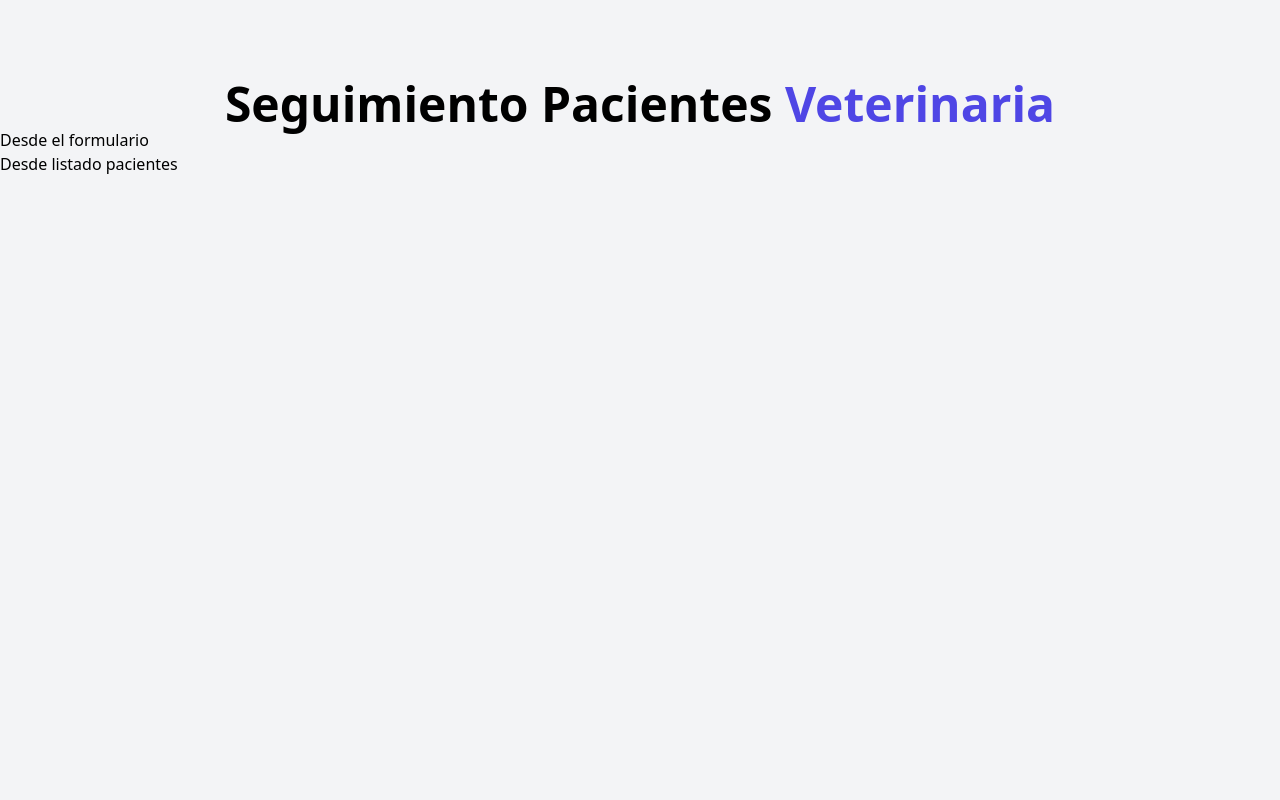
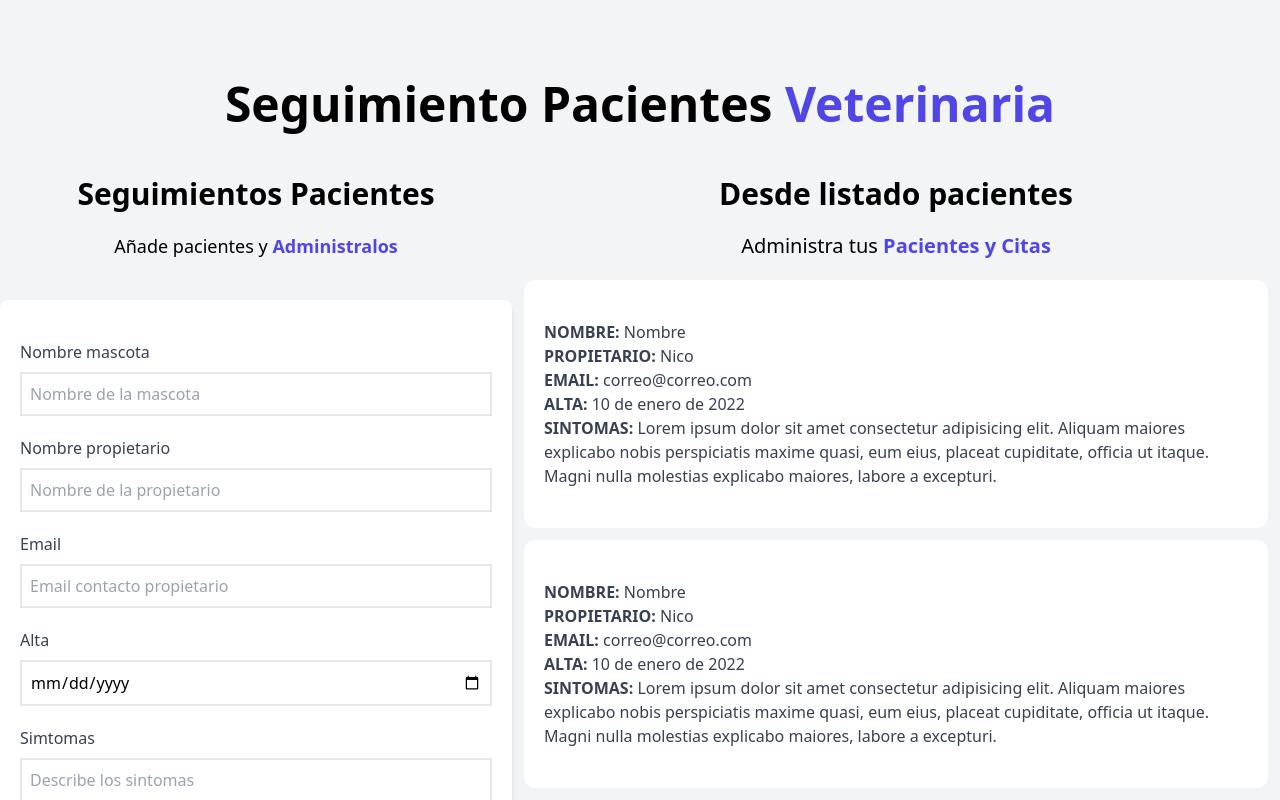
Before and after one commit to nicomartin8542/citas-app, a React (Vite) app: page / in a window 1280 px wide. Shown: the top 800 px of the page. Built offline with nearby package versions, Linux system fonts and the light colour scheme.

Commit message:
Terminando la parte visual en taildwind

```diff
--- a/src/App.jsx
+++ b/src/App.jsx
@@ -6,8 +6,10 @@ function App() {
   return (
     <div className="container mx-auto mt-20">
       <Header />
-      <Formulario />
-      <ListadoPacientes />
+      <div className="mt-12 md:flex ">
+        <Formulario />
+        <ListadoPacientes />
+      </div>
     </div>
   );
 }
--- a/src/components/Formulario.jsx
+++ b/src/components/Formulario.jsx
@@ -1,8 +1,79 @@
 const Formulario = () => {
   return (
-    <>
-      <h1>Desde el formulario</h1>
-    </>
+    <div className="md:w-1/2 lg:w-2/5">
+      <h2 className="font-black text-3xl text-center">
+        Seguimientos Pacientes
+      </h2>
+      <p className="text-lg mt-5 text-center mb-10">
+        Añade pacientes y{" "}
+        <span className="text-indigo-600 font-bold">Administralos</span>
+      </p>
+
+      <form className="bg-white shadow-md rounded-lg py-10 px-5 mb-5">
+        <div className="mb-5">
+          <label htmlFor="nombre" className="block text-gray-700">
+            Nombre mascota
+          </label>
+          <input
+            type="text"
+            id="nombre"
+            placeholder="Nombre de la mascota"
+            className="border-2 w-full p-2 mt-2 placeholder-gray-400 rounde-md"
+          />
+        </div>
+
+        <div className="mb-5">
+          <label htmlFor="propietario" className="block text-gray-700">
+            Nombre propietario
+          </label>
+          <input
+            type="text"
+            id="propietario"
+            placeholder="Nombre de la propietario"
+            className="border-2 w-full p-2 mt-2 placeholder-gray-400 rounde-md"
+          />
+        </div>
+
+        <div className="mb-5">
+          <label htmlFor="email" className="block text-gray-700">
+            Email
+          </label>
+          <input
+            type="email"
+            id="email"
+            placeholder="Email contacto propietario"
+            className="border-2 w-full p-2 mt-2 placeholder-gray-400 rounde-md"
+          />
+        </div>
+
+        <div className="mb-5">
+          <label htmlFor="alta" className="block text-gray-700">
+            Alta
+          </label>
+          <input
+            type="date"
+            id="alta"
+            className="border-2 w-full p-2 mt-2 placeholder-gray-400 rounde-md"
+          />
+        </div>
+
+        <div className="mb-5">
+          <label htmlFor="sintomas" className="block text-gray-700">
+            Simtomas
+          </label>
+          <textarea
+            className="border-2 w-full p-2 mt-2 placeholder-gray-400 rounde-md"
+            id="sintomas"
+            placeholder="Describe los sintomas"
+          />
+        </div>
+        <input
+          type="submit"
+          className="bg-indigo-600 w-full text-white p-3 rounded-md hover:bg-indigo-700 cursor-pointer transition-all "
+          value="Agregar paciente"
+        />
+      </form>
+    </div>
   );
 };
 
--- a/src/components/ListadoPacientes.jsx
+++ b/src/components/ListadoPacientes.jsx
@@ -1,8 +1,23 @@
+import Pacientes from "./Pacientes";
+
 const ListadoPacientes = () => {
   return (
-    <>
-      <h2>Desde listado pacientes</h2>
-    </>
+    <div className="md:w-1/2 lg:w-3/5 h-screen md:overflow-y-scroll">
+      <h2 className="font-black text-3xl text-center">
+        Desde listado pacientes
+      </h2>
+      <p className="text-xl mb-5 mt-5 text-center">
+        Administra tus {""}
+        <span className="text-indigo-600 font-bold">Pacientes y Citas</span>
+      </p>
+
+      <Pacientes />
+      <Pacientes />
+      <Pacientes />
+      <Pacientes />
+      <Pacientes />
+      <Pacientes />
+    </div>
   );
 };
 
--- /dev/null
+++ b/src/components/Pacientes.jsx
@@ -0,0 +1,33 @@
+const Pacientes = () => {
+  return (
+    <div className="bg-white m-3 px-5 py-10 rounded-xl">
+      <p className="uppercase font-bold text-gray-700">
+        Nombre: {""}
+        <span className="font-normal normal-case">Nombre</span>
+      </p>
+      <p className="uppercase font-bold text-gray-700">
+        Propietario: {""}
+        <span className="font-normal normal-case">Nico</span>
+      </p>
+      <p className="uppercase font-bold text-gray-700">
+        Email: {""}
+        <span className="font-normal normal-case">correo@correo.com</span>
+      </p>
+      <p className="uppercase font-bold text-gray-700">
+        Alta: {""}
+        <span className="font-normal normal-case">10 de enero de 2022</span>
+      </p>
+      <p className="uppercase font-bold text-gray-700">
+        Sintomas: {""}
+        <span className="font-normal normal-case">
+          Lorem ipsum dolor sit amet consectetur adipisicing elit. Aliquam
+          maiores explicabo nobis perspiciatis maxime quasi, eum eius, placeat
+          cupiditate, officia ut itaque. Magni nulla molestias explicabo
+          maiores, labore a excepturi.
+        </span>
+      </p>
+    </div>
+  );
+};
+
+export default Pacientes;
```
